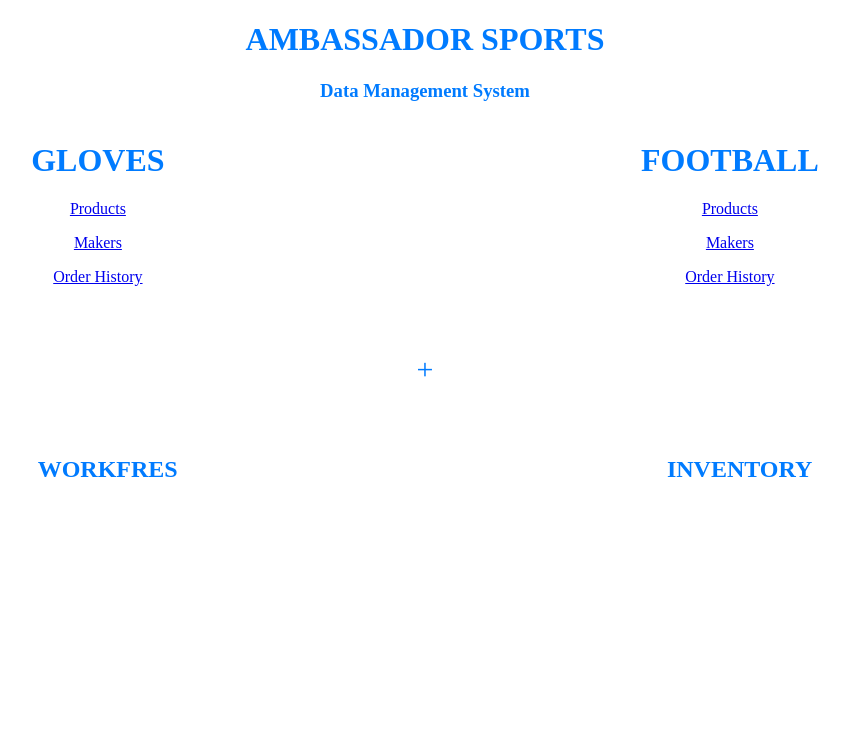
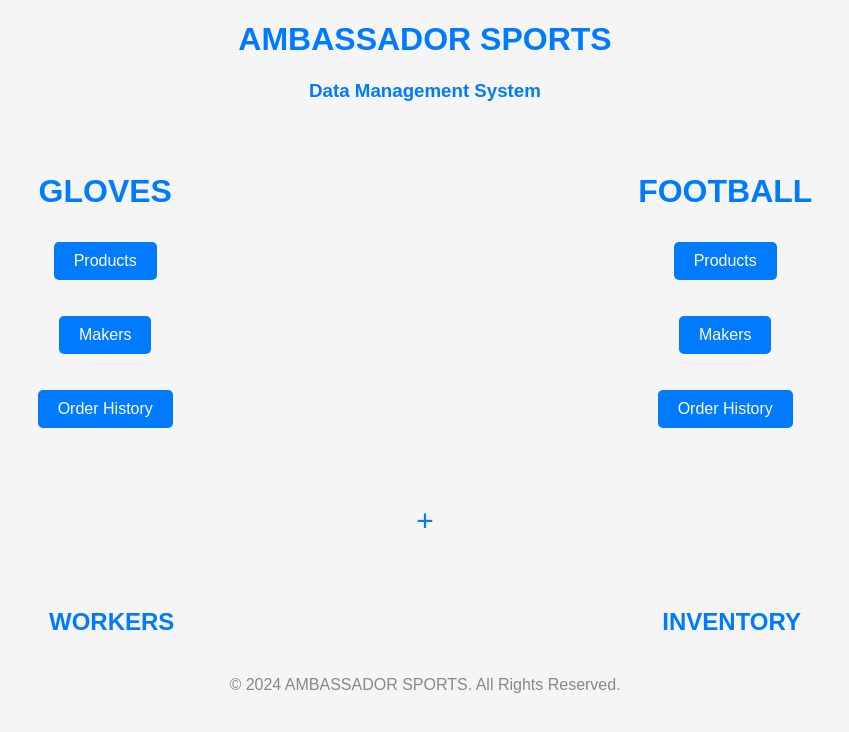
Before and after one commit to Sheikh-Ahmed-Naeem/DBMS-PROJECT, a Flask app: template templates/home.html in a window 1280 px wide. Shown: the top 732 px of the page, without its empty margins (215-1064 px from the left). Run offline with Flask 3, Linux system fonts and the light colour scheme; the template is opened without the code that fills it, so the values that code supplies are empty.

Commit message:
Update home.html

```diff
--- a/templates/home.html
+++ b/templates/home.html
@@ -2,38 +2,82 @@
 <html>
 <head>
   <title>Data Management System</title>
+  <style>
+    body {
+      font-family: Arial, sans-serif;
+      background-color: #f5f5f5;
+      margin: 20px;
+    }
+    h1, h2, h3 {
+      text-align: center;
+      color: #007bff;
+    }
+    .container {
+      display: flex;
+      justify-content: space-around;
+      margin-top: 50px;
+    }
+    .section {
+      text-align: center;
+    }
+    .button {
+      display: inline-block;
+      padding: 10px 20px;
+      margin: 10px 0;
+      background-color: #007bff;
+      color: white;
+      text-decoration: none;
+      border-radius: 5px;
+      transition: background-color 0.3s ease;
+    }
+    .button:hover {
+      background-color: #0056b3;
+    }
+    .plus {
+      font-size: 30px;
+      color: #007bff;
+      margin-top: 50px;
+      text-align: center;
+    }
+    .footer {
+      text-align: center;
+      margin-top: 20px;
+      color: #888;
+    }
+  </style>
 </head>
 <body>
-  <h1 style="text-align: center; color: #007bff;">AMBASSADOR SPORTS</h1>
-  <h3 style="text-align: center; color: #007bff;">Data Management System</h3>
+  <h1>AMBASSADOR SPORTS</h1>
+  <h3>Data Management System</h3>
 
-  <div style="display: flex; justify-content: space-around;">
-  <div style="text-align: center">
-    <h1 style="color: #007bff">GLOVES</h1>
-    <p><a href="products_page.html" class="button">Products</a></p>
-    <p><a href="makers_page.html" class="button">Makers</a></p>
-    <p><a href="order_history_page.html" class="button">Order History</a></p>
+  <div class="container">
+    <div class="section">
+      <h1>GLOVES</h1>
+      <p><a href="G_product_window.html" class="button">Products</a></p>
+      <p><a href="G_maker_window.html" class="button">Makers</a></p>
+      <p><a href="order_history.html" class="button">Order History</a></p>
     </div>
-<div style="text-align: center">
-  <h1 style="color: #007bff">FOOTBALL</h1>
+    <div class="section">
+      <h1>FOOTBALL</h1>
       <p><a href="products_page.html" class="button">Products</a></p>
       <p><a href="makers_page.html" class="button">Makers</a></p>
       <p><a href="order_history_page.html" class="button">Order History</a></p>
     </div>
   </div>
 
+  <div class="plus">+</div>
 
-  <div style="text-align: center; margin-top: 50px;">
-    <p style="font-size: 30px; color: #007bff;">+</p>
+  <div class="container">
+    <div class="section">
+      <h2>WORKERS</h2>
+    </div>
+    <div class="section">
+      <h2>INVENTORY</h2>
+    </div>
   </div>
 
-  <div style="display: flex; justify-content: space-around; margin-top: 50px;">
-  <div style="text-align: center">
-    <h2 style="color: #007bff">WORKFRES</h2>
-  </div>
-  <div style="text-align: center">
-    <h2 style="color: #007bff">INVENTORY</h2>
-  </div>
+  <div class="footer">
+    <p>&copy; 2024 AMBASSADOR SPORTS. All Rights Reserved.</p>
   </div>
 </body>
 </html>
```
Lines whose indentation alone changed are shown as unchanged.
